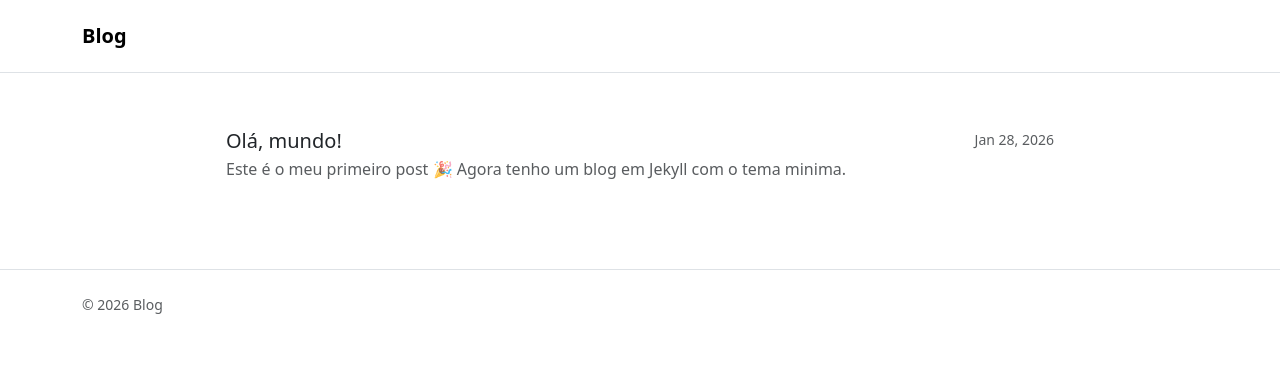
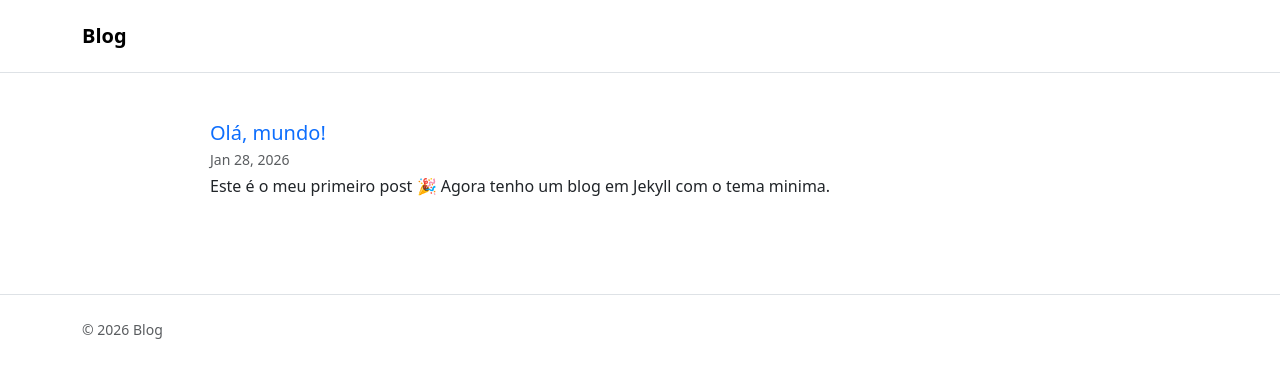
Before and after one commit to caroltheastronaut/blog, a Jekyll site: the page built from index.md, in a window 1280 px wide. Shown: the top 378 px of the page. Built offline with Jekyll 4.4.1, drawn with Linux system fonts in a browser that asks for light colours.

Commit message:
Update home.html

```diff
--- a/_layouts/home.html
+++ b/_layouts/home.html
@@ -3,38 +3,30 @@ layout: default
 ---
 
 <div class="mx-auto" style="max-width: 860px;">
-  {%- if page.title -%}
-    <!-- Mantém compatibilidade se um dia você decidir usar título na home -->
-    <header class="mb-4">
-      <h1 class="h3 mb-0">{{ page.title | escape }}</h1>
-    </header>
-  {%- endif -%}
-
   {{ content }}
 
   {%- if site.posts.size > 0 -%}
-    {%- assign list_title = page.list_title | default: "Posts" -%}
-
-    {%- if page.list_title == nil -%}
-      <!-- No Minima demo normalmente não há heading; então só mostramos se você definir list_title -->
-    {%- else -%}
-      <h2 class="h4 mt-4">{{ list_title | escape }}</h2>
-    {%- endif -%}
-
-    <div class="list-group list-group-flush mt-3">
+    <ul class="list-unstyled mt-4">
       {%- for post in site.posts -%}
         {%- assign date_format = site.minima.date_format | default: "%b %-d, %Y" -%}
-        <a class="list-group-item list-group-item-action py-3" href="{{ post.url | relative_url }}">
-          <div class="d-flex w-100 justify-content-between">
-            <h3 class="h5 mb-1">{{ post.title | escape }}</h3>
-            <small class="text-body-secondary">{{ post.date | date: date_format }}</small>
+        <li class="mb-4">
+          <h2 class="h5 mb-1">
+            <a href="{{ post.url | relative_url }}" class="text-decoration-none">
+              {{ post.title | escape }}
+            </a>
+          </h2>
+
+          <div class="text-body-secondary small mb-1">
+            {{ post.date | date: date_format }}
           </div>
 
           {%- if site.show_excerpts -%}
-            <p class="mb-0 text-body-secondary">{{ post.excerpt | strip_html | truncate: 160 }}</p>
+            <p class="mb-0">
+              {{ post.excerpt | strip_html | truncate: 160 }}
+            </p>
           {%- endif -%}
-        </a>
+        </li>
       {%- endfor -%}
-    </div>
+    </ul>
   {%- endif -%}
 </div>
```
